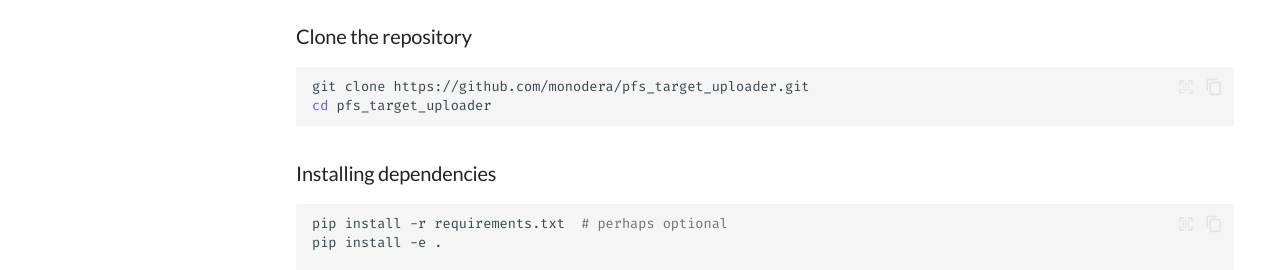
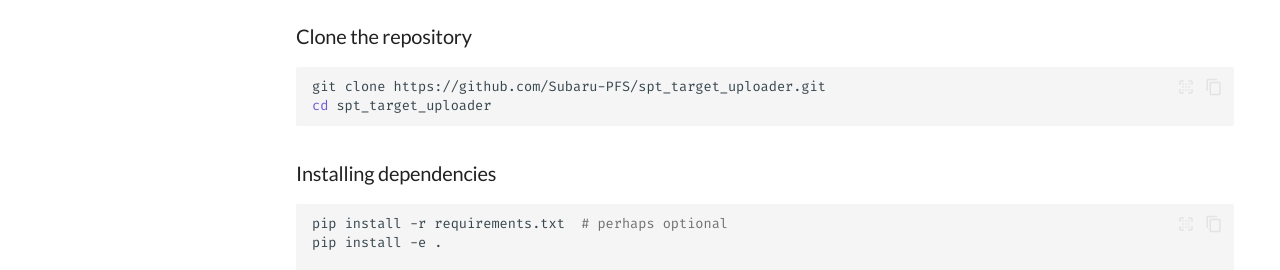
Before and after one commit to Subaru-PFS/spt_target_uploader, an MkDocs documentation site: the page built from docs/docs/developer.md, in a window 1280 px wide and 900 px high. Shown: the part 349-619 px from the top of the window. Built offline with MkDocs 1.6.1 and Material for MkDocs 9.7.7, drawn with Linux system fonts in a browser that asks for light colours.

Commit message:
update GitHub links

````diff
--- a/docs/docs/developer.md
+++ b/docs/docs/developer.md
@@ -7,8 +7,8 @@
 ### Clone the repository
 
 ```sh
-git clone https://github.com/monodera/pfs_target_uploader.git
-cd pfs_target_uploader
+git clone https://github.com/Subaru-PFS/spt_target_uploader.git
+cd spt_target_uploader
 ```
 
 ### Installing dependencies
--- a/docs/mkdocs.yml
+++ b/docs/mkdocs.yml
@@ -5,7 +5,7 @@
 
 copyright: Copyright &copy; <a href="https://subarutelescope.org">Subaru Telescope</a>, <a href="https://www.nao.ac.jp">NAOJ</a>
 
-# repo_url: https://github.com/monodera/pfs_target_uploader
+# repo_url: https://github.com/Subaru-PFS/spt_target_uploader
 # repo_name: PFS Target Uploader
 
 nav:
@@ -82,7 +82,7 @@
 extra:
   social:
     - icon: fontawesome/brands/github
-      link: https://github.com/monodera/pfs_target_uploader
+      link: https://github.com/Subaru-PFS/spt_target_uploader
       name: PFS Target Uploader on GitHub
 
 extra_css:
````
Also changed, not shown: README.md.
